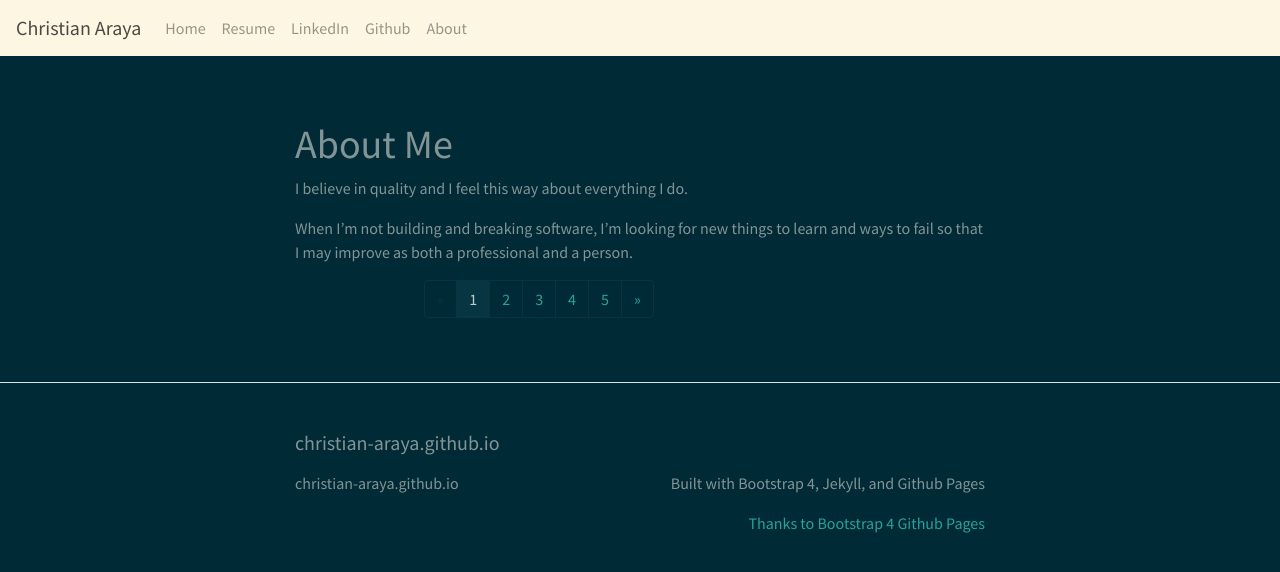
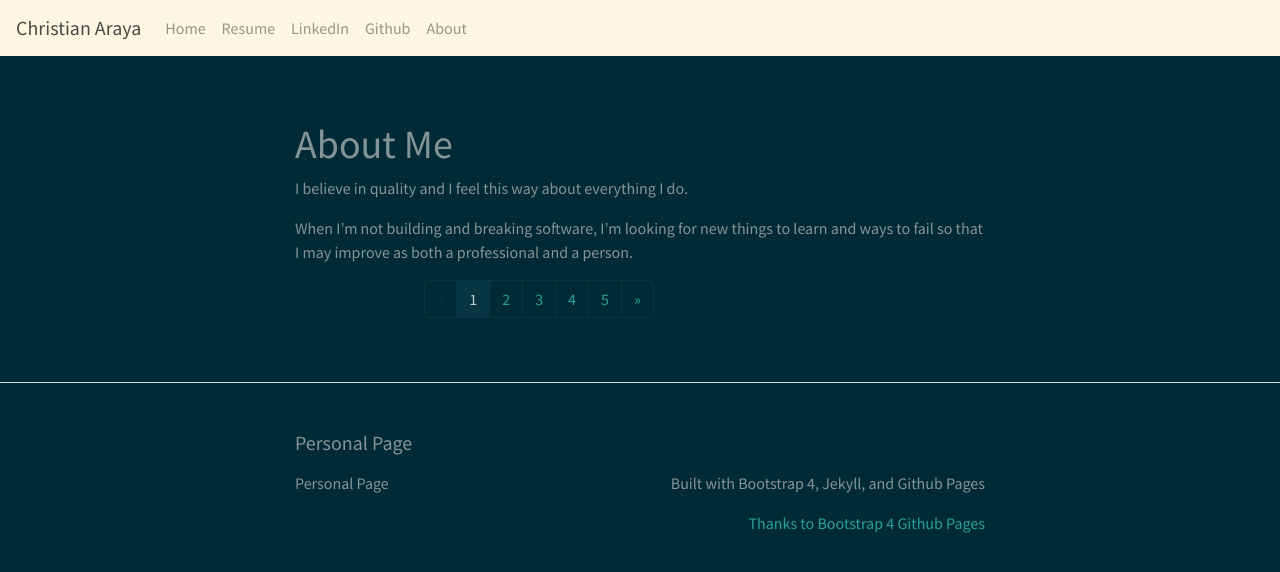
Before and after one commit to christian-araya/christian-araya.github.io, a Jekyll site: the page built from about.md, in a window 1280 px wide. Shown: the top 572 px of the page. Built offline with Jekyll 4.4.1, drawn with Linux system fonts in a browser that asks for light colours; part of the change alters nothing that is shown.

Commit message:
Update _config.yml

```diff
--- a/_config.yml
+++ b/_config.yml
@@ -13,7 +13,7 @@
 # you will see them accessed via {{ site.title }}, {{ site.email }}, and so on.
 # You can create any custom variable you would like, and they will be accessible
 # in the templates via {{ site.myvariable }}.
-#title: Personal Page
+title: Personal Page
 description: >- # this means to ignore newlines until "baseurl:"
   Built with Bootstrap 4, Jekyll, and Github Pages
 #baseurl: "" # the subpath of your site, e.g. /blog
```
